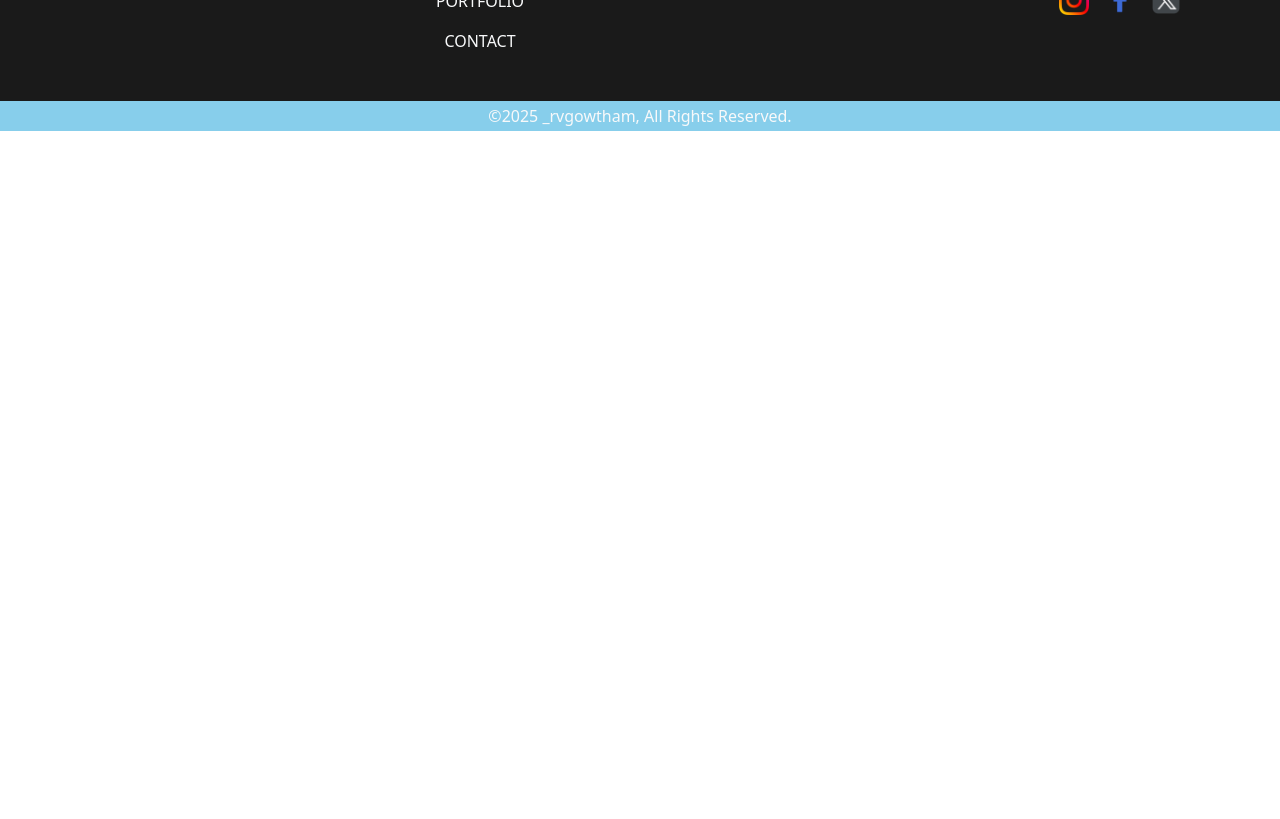
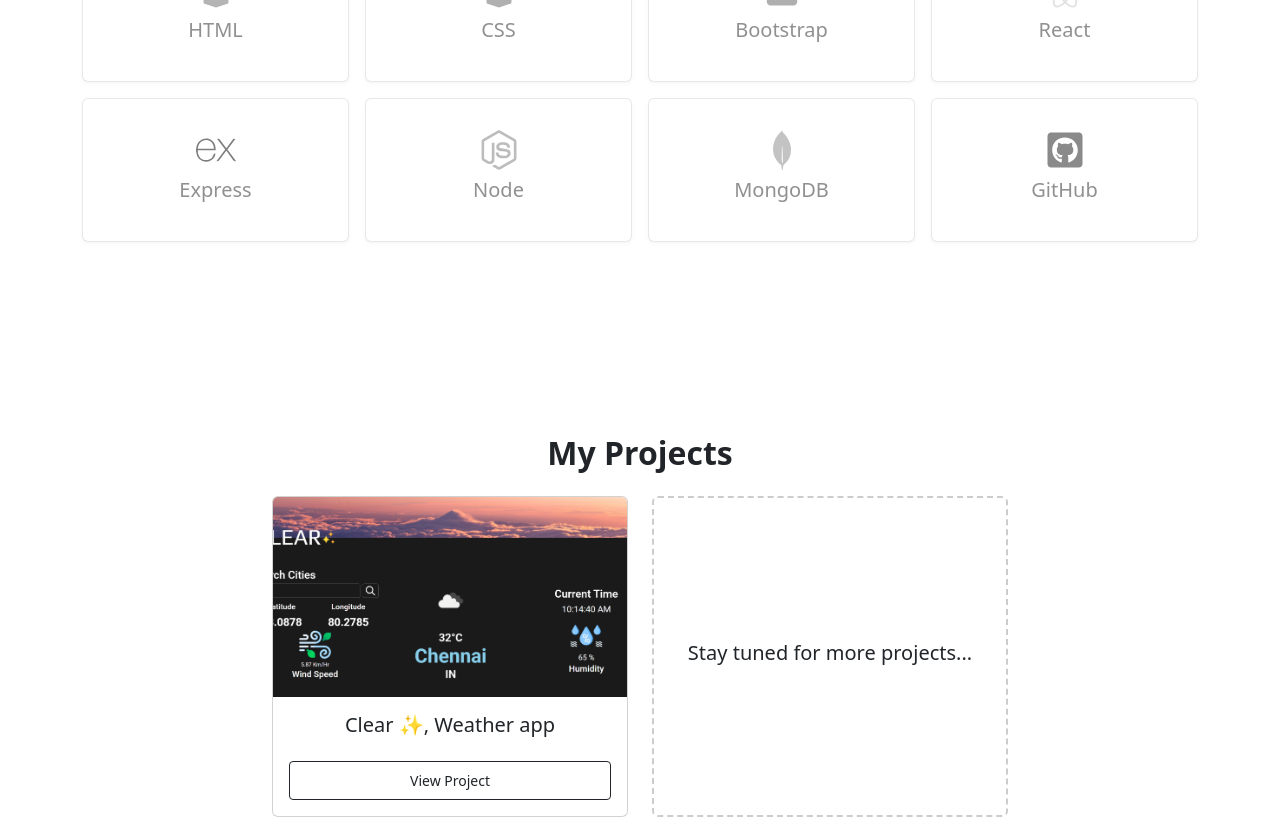
Before and after one commit to rv-gowtham/rvgowtham, a React (Vite) app: page /about in a window 1280 px wide. Shown: the part 1900-2719 px from the top of the page. Before the commit the page ends 2031 px from the top, so only its background shows below. Built offline with nearby package versions, Linux system fonts and the light colour scheme.

Commit message:
added about

```diff
--- a/src/App.css
+++ b/src/App.css
@@ -77,3 +77,17 @@
 .resume {
   font-family: "Fira Code", monospace;
 }
+
+.skill-card {
+  opacity: 0.5;
+  filter: grayscale(100%);
+  transition: all 0.3s ease-in-out;
+  cursor: pointer;
+}
+
+.skill-card:hover {
+  opacity: 1;
+  filter: grayscale(0%);
+  transform: scale(1.05);
+  box-shadow: 0 8px 16px rgba(0, 0, 0, 0.15);
+}
--- a/src/App.jsx
+++ b/src/App.jsx
@@ -7,7 +7,6 @@ import Service from "./components/pages/Service/Service";
 import Portfolio from "./components/pages/Portfolio/Portfolio";
 import Contact from "./components/pages/Contact/Contact";
 import ScrollToTop from "./components/ScrollToTop";
-import Errorpage from "./components/pages/404/Errorpage";
 
 function App() {
   return (
--- a/src/components/pages/About/About.jsx
+++ b/src/components/pages/About/About.jsx
@@ -3,6 +3,9 @@ import { ABOUT } from "../Headers";
 import scrolldown from "../../../assets/scroll-down.gif";
 import AboutProfile from "./AboutProfile";
 import AboutAside from "./AboutAside";
+import { Link } from "react-router-dom";
+import Skillset from "./Skillset";
+import Project from "./Project";
 
 const About = () => {
   return (
@@ -24,6 +27,34 @@ const About = () => {
             <AboutAside />
           </div>
         </div>
+
+        <div>
+          <div className="my-5 py-5">
+            <Skillset />
+          </div>
+        </div>
+
+        <div>
+          <div>
+            <Project />
+          </div>
+        </div>
+
+        {/* <div className="container">
+          <div className="col-12 d-flex align-items-center justify-content-center">
+            <div className="col-12">
+              <h2>Download Resume</h2>
+              <div className="">
+                <Link
+                  to="/portfolio"
+                  className="text-decoration-none btn btn-outline-dark px-5"
+                >
+                  NOW
+                </Link>
+              </div>
+            </div>
+          </div>
+        </div> */}
       </div>
     </>
   );
--- /dev/null
+++ b/src/components/pages/About/Project.jsx
@@ -0,0 +1,59 @@
+import React from "react";
+import clear from "../../../assets/clear.png";
+
+const Project = () => {
+  const projects = [
+    {
+      title: "Clear ✨, Weather app",
+      link: "https://clear-rv.vercel.app/",
+      img: clear,
+    },
+    {
+      title: "Stay tuned for more projects...",
+      isPlaceholder: true,
+    },
+  ];
+
+  return (
+    <div className="container my-5">
+      <h2 className="text-center fw-bold mb-4">My Projects</h2>
+      <div className="row g-4 d-flex justify-content-center">
+        {projects.map((project, index) => (
+          <div className="col-md-6 col-lg-4" key={index}>
+            <div
+              className={`card h-100 text-center ${
+                project.isPlaceholder ? "border-dashed" : ""
+              }`}
+              style={project.isPlaceholder ? { border: "2px dashed #ccc" } : {}}
+            >
+              {project.img && (
+                <img
+                  src={project.img}
+                  className="card-img-top"
+                  alt={project.title}
+                  style={{ height: "200px", objectFit: "cover" }}
+                />
+              )}
+
+              <div className="card-body d-flex flex-column justify-content-center">
+                <h5 className="card-title">{project.title}</h5>
+                {!project.isPlaceholder && (
+                  <a
+                    href={project.link}
+                    className="btn btn-outline-dark btn-sm mt-3 py-2"
+                    target="_blank"
+                    rel="noopener noreferrer"
+                  >
+                    View Project
+                  </a>
+                )}
+              </div>
+            </div>
+          </div>
+        ))}
+      </div>
+    </div>
+  );
+};
+
+export default Project;
--- /dev/null
+++ b/src/components/pages/About/Skillset.jsx
@@ -0,0 +1,53 @@
+import React from "react";
+import {
+  FaHtml5,
+  FaCss3Alt,
+  FaBootstrap,
+  FaReact,
+  FaNodeJs,
+} from "react-icons/fa6";
+import { FaGithubSquare } from "react-icons/fa";
+import { SiExpress, SiMongodb } from "react-icons/si";
+
+const Skillset = () => {
+  const skills = [
+    { name: "HTML", icon: FaHtml5, color: "#E34F26" },
+    { name: "CSS", icon: FaCss3Alt, color: "#1572B6" },
+    { name: "Bootstrap", icon: FaBootstrap, color: "#7952B3" },
+    { name: "React", icon: FaReact, color: "#61DAFB" },
+    { name: "Express", icon: SiExpress, color: "#000000" },
+    { name: "Node", icon: FaNodeJs, color: "#339933" },
+    { name: "MongoDB", icon: SiMongodb, color: "#47A248" },
+    { name: "GitHub", icon: FaGithubSquare, color: "#181717" },
+  ];
+
+  return (
+    <div className="container my-5 py-5">
+      <h2 className="text-center fw-bold my-4 pb-4">My Skills</h2>
+      <div className="row g-3">
+        {skills.map((skill, index) => {
+          const Icon = skill.icon;
+          return (
+            <div className="col-6 col-sm-4 col-md-3" key={index}>
+              <div
+                className="card skill-card text-center shadow-sm "
+                style={{ padding: "15px 0" }}
+              >
+                <div className="card-body d-flex flex-column align-items-center justify-content-center">
+                  <Icon
+                    size={40}
+                    style={{ color: skill.color }}
+                    className="mb-2"
+                  />
+                  <h5 className="card-title">{skill.name}</h5>
+                </div>
+              </div>
+            </div>
+          );
+        })}
+      </div>
+    </div>
+  );
+};
+
+export default Skillset;
--- a/src/components/pages/Portfolio/ColorPick.jsx
+++ b/src/components/pages/Portfolio/ColorPick.jsx
@@ -1,5 +1,6 @@
 import React, { useState } from "react";
 import Resume from "./Resume";
+import resumepdf from "../../../assets/rvgowtham.pdf";
 
 const ColorPick = () => {
   const [pickColor, setPickColor] = useState("black");
@@ -38,6 +39,19 @@ const ColorPick = () => {
               </div>
             </div>
 
+            <div className="col-12 d-flex align-items-center justify-content-center">
+              <div className="col-11">
+                <h2>Download Resume</h2>
+                <a
+                  href=""
+                  download={resumepdf}
+                  className="btn btn-outline-dark px-5"
+                >
+                  NOW
+                </a>
+              </div>
+            </div>
+
             <div className="col-12 col-12">
               <Resume pickColor={pickColor} />
             </div>
--- a/src/components/pages/Portfolio/Resume.jsx
+++ b/src/components/pages/Portfolio/Resume.jsx
@@ -67,8 +67,7 @@ const Resume = ({ pickColor }) => {
                 </div>
                 <div>
                   <h5 className="text-center text-md-start text-break">
-                    Rajapalayam | 7373512561 | rvgowtham6@gmail.com | LinkedIn |
-                    GitHub
+                    7373512561 | rvgowtham6@gmail.com | LinkedIn | GitHub
                   </h5>
                 </div>
               </div>
@@ -112,7 +111,9 @@ const Resume = ({ pickColor }) => {
               <div>
                 <h2>Project</h2>
               </div>
-              <div>Real-time Weather Application ( CLEAR ✨ )</div>
+              <div className="fw-bold">
+                Real-time Weather Application ( CLEAR ✨ )
+              </div>
               <div>
                 <strong>Tech Stack : </strong> React.js, Bootstrap,
                 OpenWeatherMap API
@@ -141,7 +142,7 @@ const Resume = ({ pickColor }) => {
                 </ul>
               </div>
               <br />
-              <div>Personal Portfolio Website</div>
+              <div className="fw-bold">Personal Portfolio Website</div>
               <div>
                 <strong>Tech Stack : </strong> React.js, Bootstrap
               </div>
@@ -180,7 +181,7 @@ const Resume = ({ pickColor }) => {
                 Batchelor of Engineering ( B.E.) – Computers Science and
                 Engineering
               </div>
-              <div className="d-flex justify-content-between">
+              <div className="d-flex justify-content-between pb-3">
                 <div>
                   Dhanalakshmi College of Engineering, Tambaram, Chennai ( CGPA
                   : 8.01 )
@@ -212,10 +213,6 @@ const Resume = ({ pickColor }) => {
                 <div>VultureLine , Ui / Ux </div>
                 <div>Aug – 2024 | Chennai </div>
               </div>
-              <div className="d-flex justify-content-between">
-                <div>Boston Nex Tex – MERN Stack</div>
-                <div>Jun – 2025 | Chennai </div>
-              </div>
             </div>
             <br />
 
```
Also changed, not shown: src/assets/clear.png (added).
